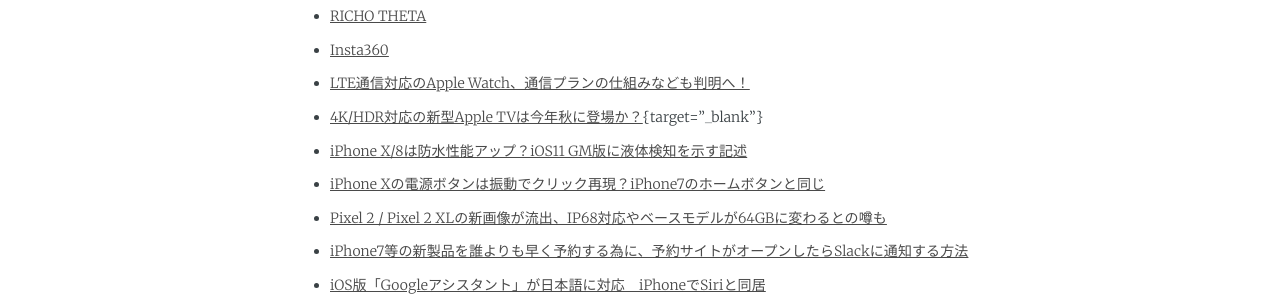
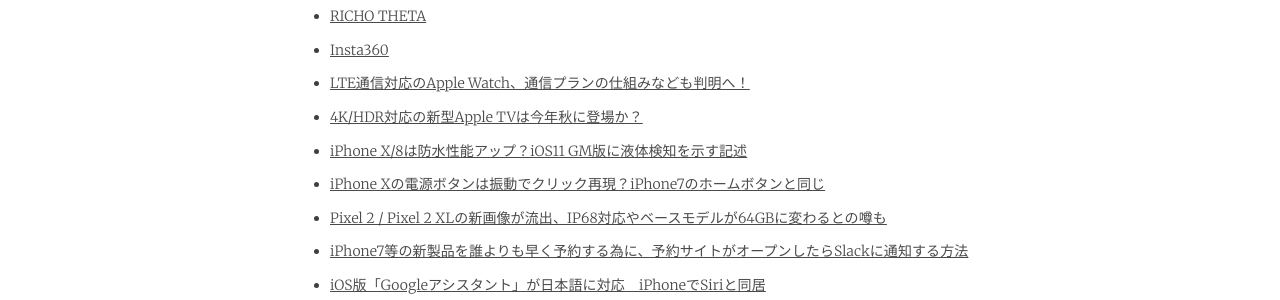
Before and after one commit to rehashfm/rehash.fm, a Jekyll site: the page built from _posts/2017-09-11-22.md, in a window 1280 px wide. Shown: the part 1093-1393 px from the top of the page. Built offline with Jekyll 4.4.1, drawn with Linux system fonts in a browser that asks for light colours; some web fonts are replaced.

Commit message:
fix another target in 22

```diff
--- a/_posts/2017-09-11-22.md
+++ b/_posts/2017-09-11-22.md
@@ -21,7 +21,7 @@
 - [RICHO THETA](https://theta360.com/ja/){:target="_blank"}
 - [Insta360](https://www.insta360.com/){:target="_blank"}
 - [LTE通信対応のApple Watch、通信プランの仕組みなども判明へ！](https://iphone-mania.jp/news-181394/){:target="_blank"}
-- [4K/HDR対応の新型Apple TVは今年秋に登場か？](https://www.gizmodo.jp/2017/08/apple-tv-5gen-2017fall.html){target="_blank"}
+- [4K/HDR対応の新型Apple TVは今年秋に登場か？](https://www.gizmodo.jp/2017/08/apple-tv-5gen-2017fall.html){:target="_blank"}
 - [iPhone X/8は防水性能アップ？iOS11 GM版に液体検知を示す記述](https://iphone-mania.jp/news-181484/){:target="_blank"}
 - [iPhone Xの電源ボタンは振動でクリック再現？iPhone7のホームボタンと同じ](https://iphone-mania.jp/news-181541/){:target="_blank"}
 - [Pixel 2 / Pixel 2 XLの新画像が流出、IP68対応やベースモデルが64GBに変わるとの噂も](http://getnews.jp/archives/1893487){:target="_blank"}
```
